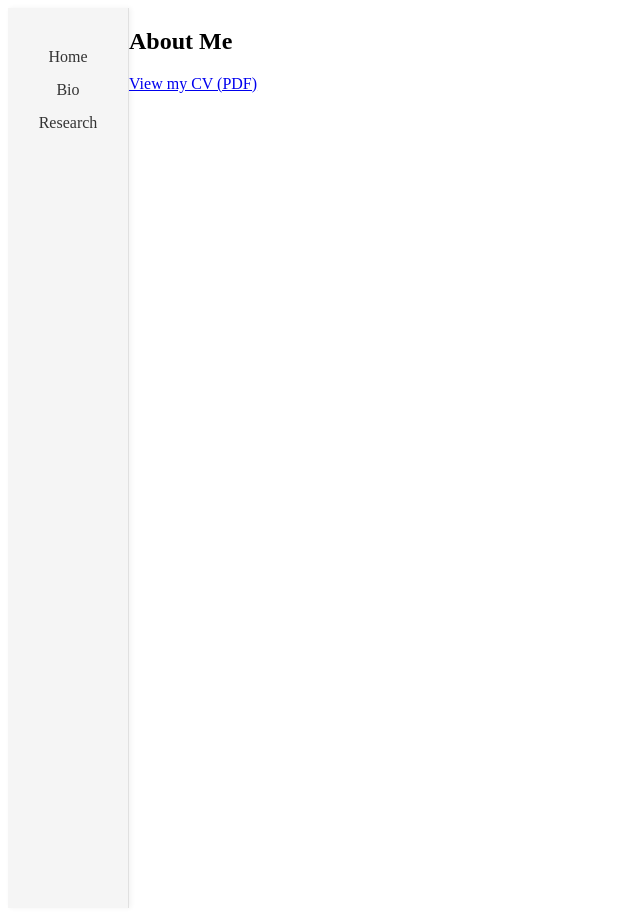
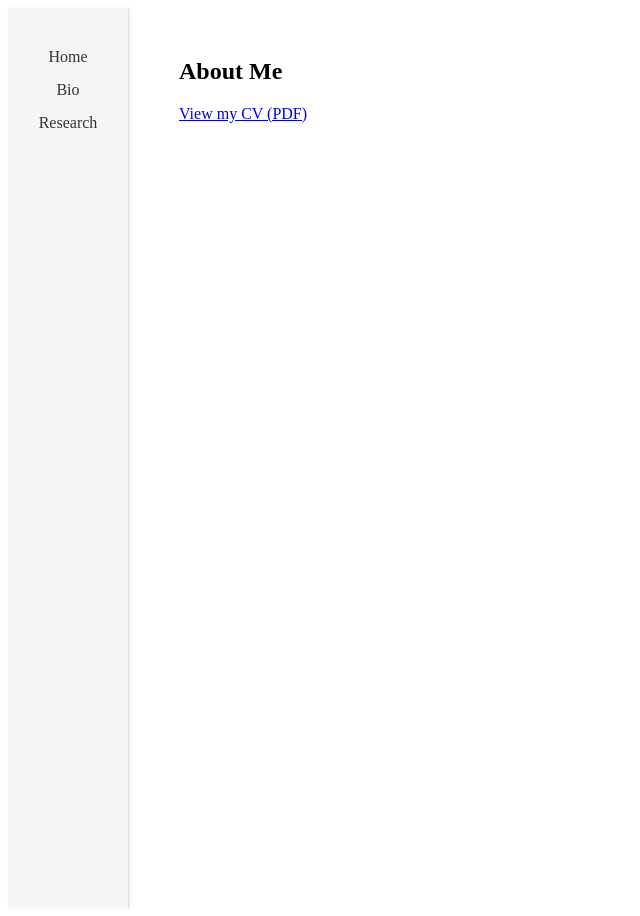
Before and after one commit to AgataDymarska/agatadymarska.github.io, a Jekyll site: the page built from bio.md, in a window 1280 px wide. Shown: the whole page, without its empty margins (0-640 px from the left). Built offline with Jekyll 4.4.1, drawn with Linux system fonts in a browser that asks for light colours.

Commit message:
Update style.css

```diff
--- a/assets/css/style.css
+++ b/assets/css/style.css
@@ -3,6 +3,13 @@
   display: flex;
   min-height: 100vh;
   background-color: #ffffff; /* white background */
+}
+
+.content {
+  flex: 1;
+  padding: 30px;
+  padding-left: 50px; /* ← Adds fixed space between sidebar and content */
+  margin-left: 0;     /* ← Ensures no overlap */
 }
 
 /* ===== Sidebar ===== */
```
